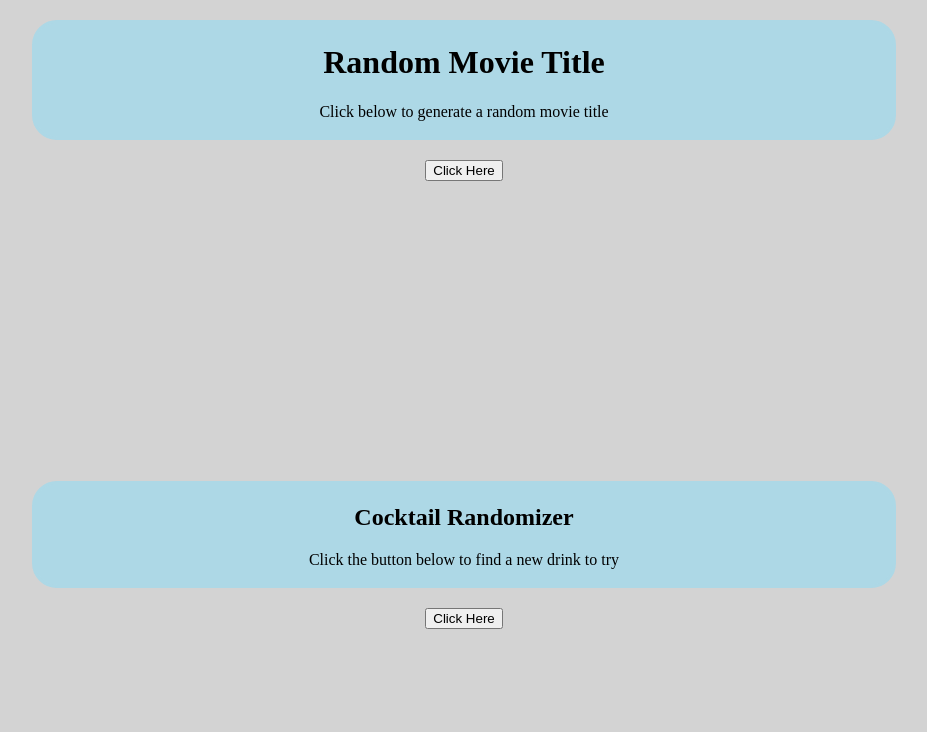
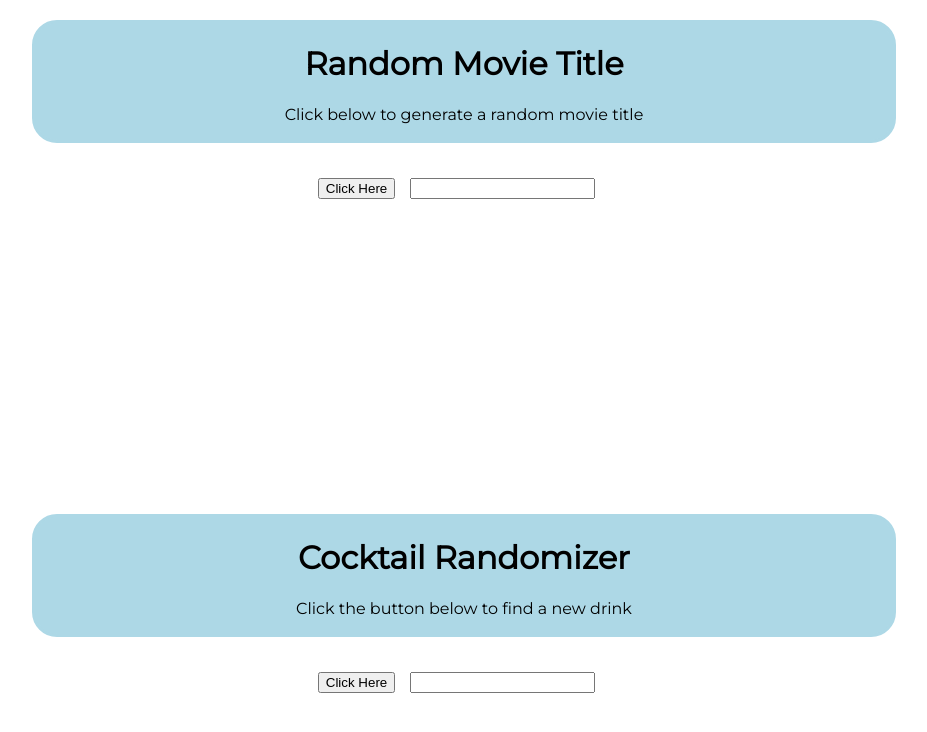
Before and after one commit to Ruben04Derksen/Zona, a plain HTML site: page index.html in a window 1280 px wide. Shown: the whole page, without its empty margins (176-1103 px from the left). Drawn offline with Linux system fonts and the light colour scheme; no server answers.

Commit message:
added text boxes, added new font

```diff
--- a/assets/movietitles.js
+++ b/assets/movietitles.js
@@ -26,3 +26,5 @@
   var index = Math.floor(Math.random()*9);
     response = fetch(url, settings)
     .then(response => response.json())
+
+}
--- a/assets/style.css
+++ b/assets/style.css
@@ -1,10 +1,3 @@
-/* use google fonts to implement a cool font */
-/* need to add button for search, look up how to add magnifying glass icon */
-
-body {
-    background-color: lightgray;
-}
-
 header {
     border-color: lightblue;
     border-style: solid;
@@ -14,12 +7,16 @@ header {
     border-radius: 25px;
 
 }
+/* added google font */
+p {
+    font-family: Montserrat;
+}
 
 h1 {
-
+    font-family: Montserrat;
 }
 
-.titlebtn{
+.titlebtn {
     display: flex;
     justify-content: center;
     align-items: center;
@@ -37,9 +34,28 @@ h1 {
 }
 
 /* added button for cocktail*/
- .drinkbtn{
+.drinkbtn {
     display: flex;
     justify-content: center;
     align-items: center;
     margin-bottom: 300px;
 }
+
+.titlesearch {
+    display: flex;
+    justify-content: center;
+    align-items: center;
+}
+
+.drinksearch {
+    display: flex;
+    justify-content: center;
+    align-items: center;
+}
+
+.searchbar {
+    position: relative;
+    padding: 15px;
+    border-radius: 25px;
+    display: flex;
+}
--- a/index.html
+++ b/index.html
@@ -5,7 +5,11 @@
     <meta charset="UTF-8">
     <meta name="viewport" content="width=device-width, initial-scale=1.0">
     <link rel="stylesheet" href="./assets/style.css">
-    <title>Movie Title Generator</title>
+    <link rel="preconnect" href="https://fonts.googleapis.com">
+<link rel="preconnect" href="https://fonts.gstatic.com" crossorigin>
+<!--added google fonts link-->
+<link href="https://fonts.googleapis.com/css2?family=Montserrat&display=swap" rel="stylesheet">
+    <title>Movie Title and Cocktail Generator</title>
 </head>
 
 <header>
@@ -23,24 +27,42 @@
         <button>
             Click Here
         </button>
+
+        <!--added textbox for javascript api input-->
+        <div class="titlesearch">
+            <div class="searchbar">
+                <div class="searchbtn">
+                    <input type="text" class="inputsearch" placeholder=" ">
+                </div>
+            </div>
+        </div>
     </div>
 
     <!--changed class name-->
     <div class="cocktail">
         <!--changed wording of text-->
-        <h2>
+        <h1>
             Cocktail Randomizer
-        </h2>
+        </h1>
 
         <p>
-            Click the button below to find a new drink to try
+            Click the button below to find a new drink
         </p>
     </div>
-<!--added button for cocktail-->
+    <!--added button for cocktail-->
     <div class="drinkbtn">
         <button>
             Click Here
         </button>
+
+        <!--added textbox for javascript api input-->
+        <div class="drinksearch">
+            <div class="searchbar">
+                <div class="searchbtn">
+                    <input type="text" class="inputsearch" placeholder=" ">
+                </div>
+            </div>
+        </div>
     </div>
 
 
```
